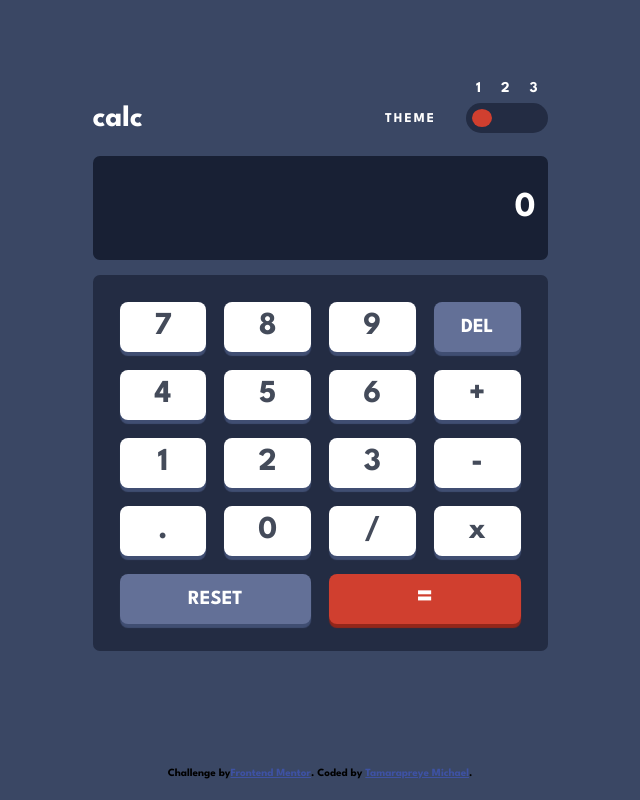
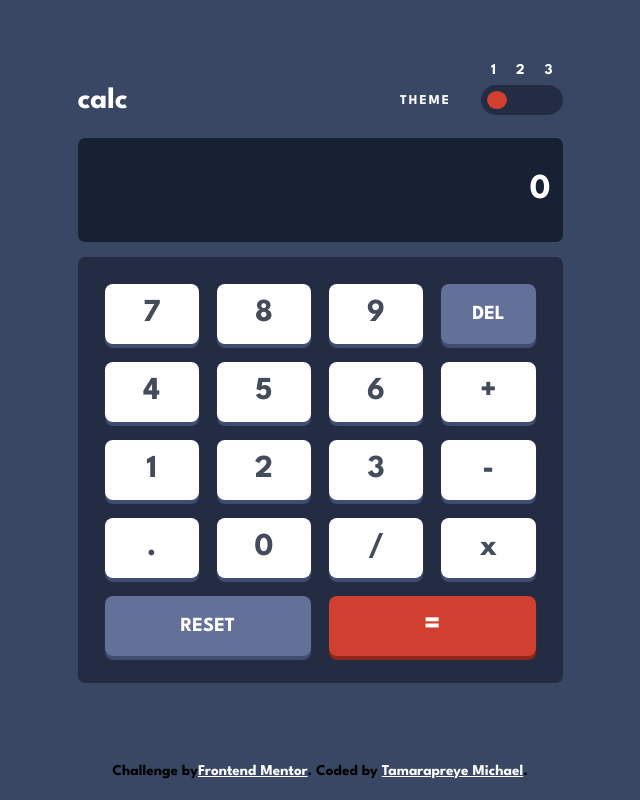
Before and after one commit to Tamarapreye-M/calculator_app, a React (Create React App) app: page / in a window 1280 px wide. Shown: the whole page, without its empty margins (320-960 px from the left). Built offline with nearby package versions, Linux system fonts and the light colour scheme.

Commit message:
general styles updated

```diff
--- a/src/App.css
+++ b/src/App.css
@@ -45,7 +45,7 @@ button:not(.reset, .del) {
 	padding: 1.5rem;
 	display: grid;
 	margin-inline: auto;
-	max-width: min(100%, 500px);
+	max-width: min(100%, 530px);
 	/* grid-template-rows: header, auto, footer; */
 }
 /* header */
@@ -104,7 +104,7 @@ header .themes .control-ball {
 	border-radius: 7px;
 	display: grid;
 	grid-template-columns: repeat(4, 1fr);
-	grid-template-rows: repeat(5, 50px);
+	grid-template-rows: repeat(5, 60px);
 	grid-auto-flow: row;
 	gap: 1.2rem;
 }
@@ -123,12 +123,14 @@ button {
 	text-transform: uppercase;
 	font-size: 20px;
 	background-color: var(--key-blue);
+	box-shadow: 0.1px 4px 1px var(--key-blue-shadow);
 	color: var(--text-white);
 }
 .del {
 	text-transform: uppercase;
 	font-size: 20px;
 	background-color: var(--key-blue);
+	box-shadow: 0.1px 4px 1px var(--key-blue-shadow);
 	color: var(--text-white);
 }
 .equals {
@@ -140,10 +142,11 @@ button {
 }
 
 .attribution {
-	font-size: 11px;
+	font-size: 1rem;
 	text-align: center;
 	margin-top: auto;
 }
 .attribution a {
 	color: hsl(228, 45%, 44%);
+	color: var(--text-white);
 }
```
